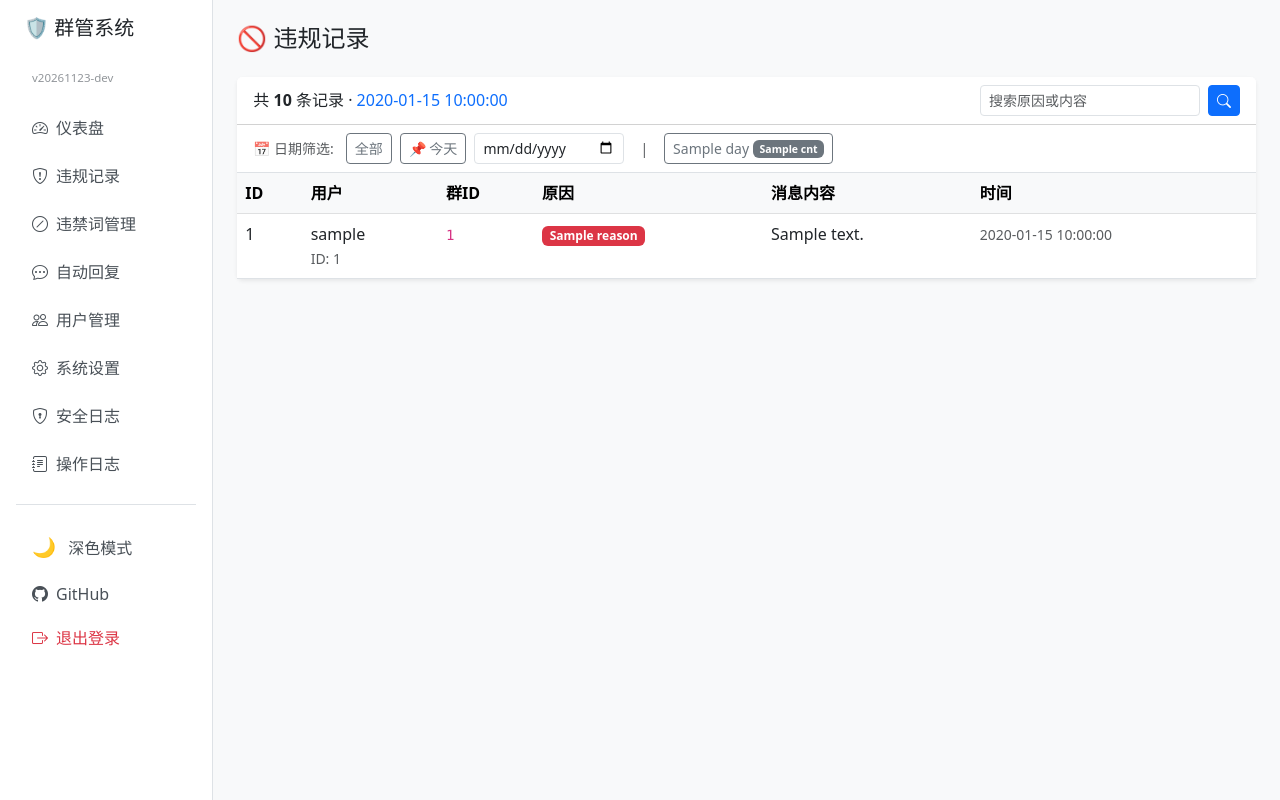
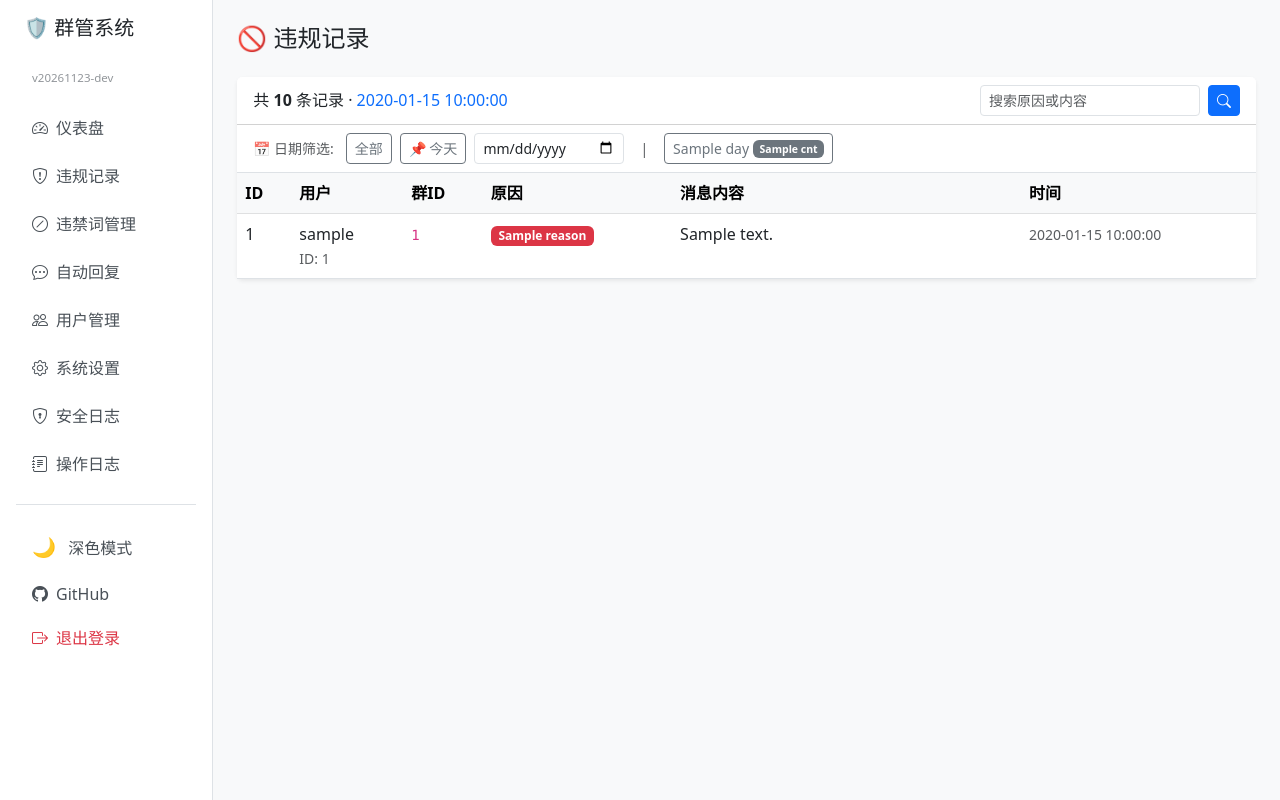
Before and after one commit to yyzq-cf/tg-group-guard, a Flask app: template app/web/templates/violations.html in a window 1280 px wide. Run offline with Flask 3, Linux system fonts and the light colour scheme; the template is opened without the code that fills it: most values are stand-ins (such as "Sample title", 1, 10 or a date in 2020); parts of the project's set-up code (start-up, migrations or seed data) failed here and were passed over.

Commit message:
fix: 违规记录/操作日志消息内容完整显示,取消截断省略号
- violations.html: 消息列 text-truncate(截断) 改为 pre-wrap 完整换行显示
- 同时回填今天的2条违规记录到violations表(poptang767关键词+6886165549验证超时)

```diff
--- a/app/web/templates/logs.html
+++ b/app/web/templates/logs.html
@@ -7,7 +7,7 @@
     .log-stat-icon { width: 40px; height: 40px; border-radius: 0.5rem; display: flex; align-items: center; justify-content: center; font-size: 1.2rem; }
     .log-type-filter { display: flex; flex-wrap: wrap; gap: 0.35rem; }
     .log-type-filter .btn { font-size: 0.78rem; padding: 0.2rem 0.6rem; }
-    .log-detail { max-width: 420px; white-space: nowrap; overflow: hidden; text-overflow: ellipsis; }
+    .log-detail { max-width: 500px; white-space: pre-wrap; word-break: break-word; min-width: 220px; }
 </style>
 {% endblock %}
 {% block content %}
--- a/app/web/templates/violations.html
+++ b/app/web/templates/violations.html
@@ -53,7 +53,7 @@
                         </td>
                         <td><code>{{ row.chat_id }}</code></td>
                         <td><span class="badge bg-danger">{{ row.reason }}</span></td>
-                        <td style="max-width: 300px;" class="text-truncate" title="{{ row.message_text }}">{{ row.message_text or '-' }}</td>
+                        <td style="max-width: 480px; white-space: pre-wrap; word-break: break-word; min-width: 220px;" title="{{ row.message_text }}">{{ row.message_text or '-' }}</td>
                         <td><small class="text-muted">{{ row.created_at }}</small></td>
                     </tr>
                     {% else %}
```
